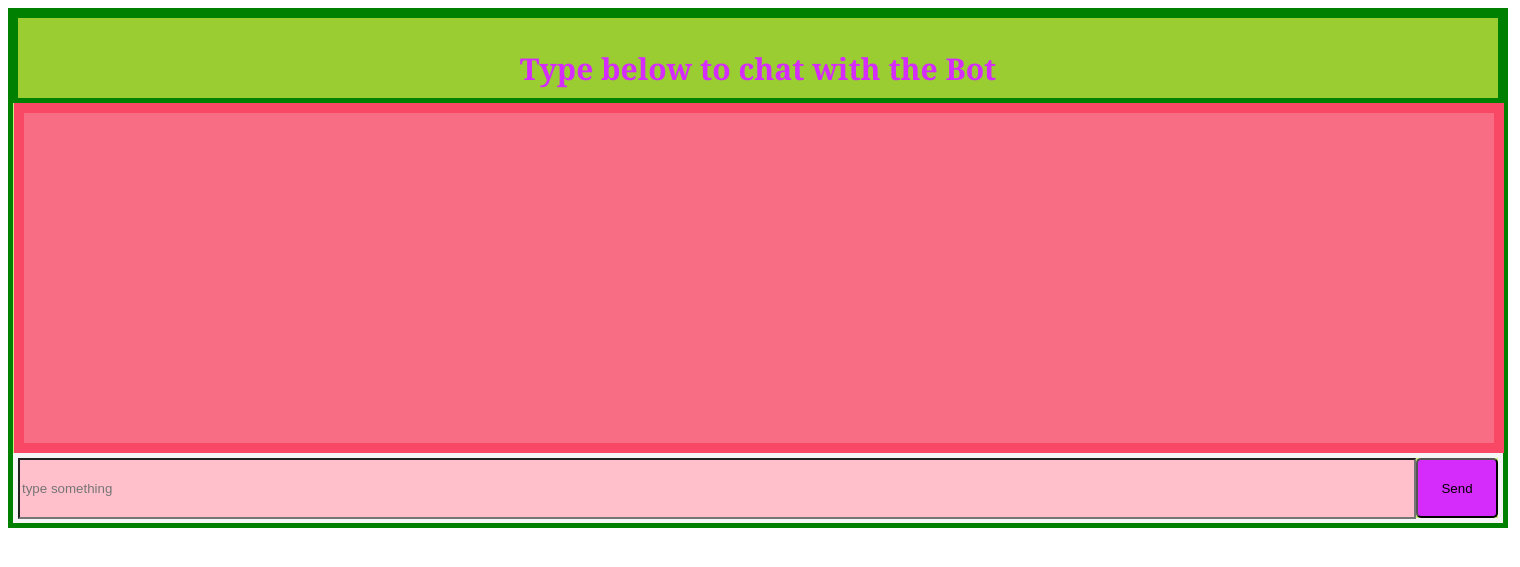
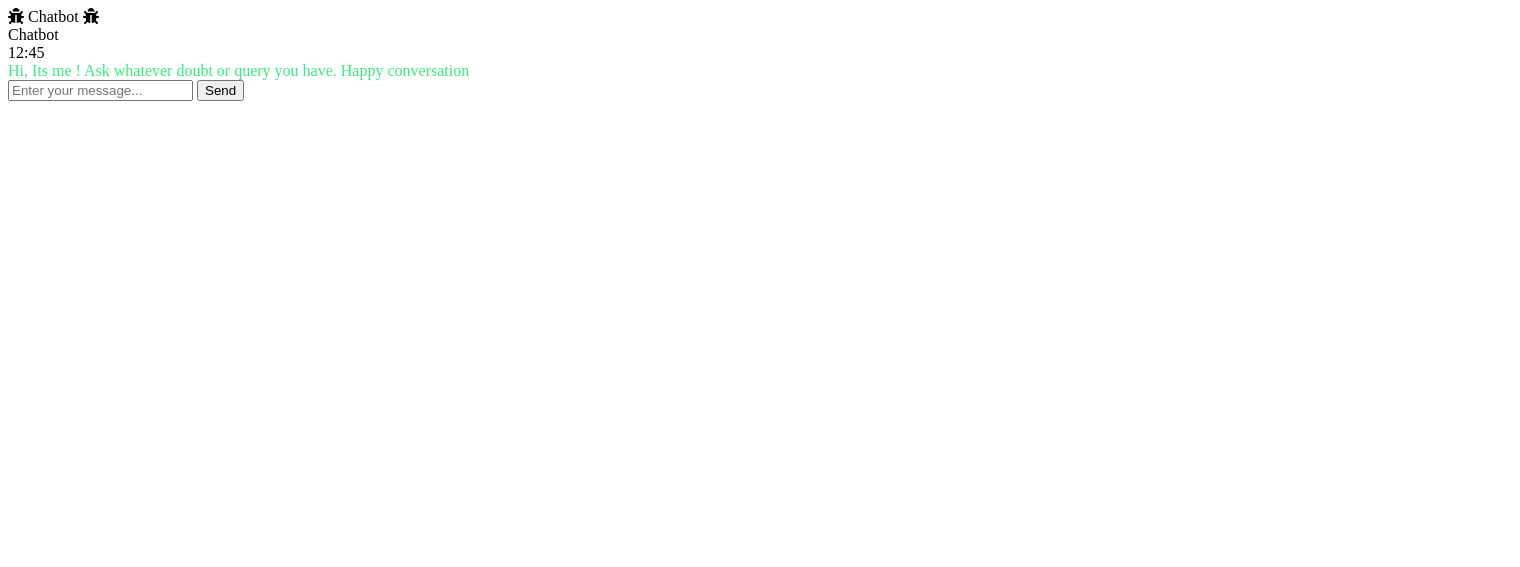
Before and after one commit to De122/AI-Chatbot-to-answer-faq, a Flask app: template template/chatapp.html in a window 1520 px wide. Shown: the top 567 px of the page. Run offline with Flask 3, Linux system fonts and the light colour scheme; the template is opened without the code that fills it, so the values that code supplies are empty; parts of the project's set-up code (start-up, migrations or seed data) failed here and were passed over; some libraries are stand-ins or nearby versions.

Commit message:
Update chatapp.html

```diff
--- a/template/chatapp.html
+++ b/template/chatapp.html
@@ -1,105 +1,125 @@
 <!DOCTYPE html>
-<html>
-  <head>
-      <Style>
-        header{
-                 height:80px;
-                 width:1490;
-                 background-color: yellowgreen;
-                 border:5px solid green;
-                 font-family:Georgia, 'Times New Roman', Times, serif;
+<html lang="en">
 
-        }
+<head>
+  <meta charset="UTF-8">
+  <title>Chatbot</title>
+  <meta charset="UTF-8">
+  <meta name="viewport" content="width=device-width, initial-scale=1.0">
+  <meta http-equiv="X-UA-Compatible" content="ie=edge">
+  <link rel="stylesheet" href="\static\styles\style1.css">
+  <script src="https://ajax.googleapis.com/ajax/libs/jquery/3.2.1/jquery.min.js"></script>
+</head>
 
-        .chatbox{
-                      position:relative;
-                      height:510px;
-                      width:1490px;
-                      background-color:rgba(156, 230, 20, 0.564);
-                      border:5px solid green;
+<body>
+  <!-- partial:index.partial.html -->
+  <section class="msger">
+    <header class="msger-header">
+      <div class="msger-header-title">
+        <i class="fas fa-bug"></i> Chatbot <i class="fas fa-bug"></i>
+      </div>
+    </header>
+
+    <main class="msger-chat">
+      <div class="msg left-msg">
+        <div class="msg-img" ></div>
+
+        <div class="msg-bubble">
+          <div class="msg-info">
+            <div class="msg-info-name">Chatbot</div>
+            <div class="msg-info-time">12:45</div>
+          </div>
+
+          <div class="msg-text" style="color:rgb(53, 238, 127)">
+            Hi, Its me ! Ask whatever doubt or query you have. Happy conversation
+          </div>
+        </div>
+      </div>
+
+    </main>
+
+    <form class="msger-inputarea">
+      <input type="text" class="msger-input" id="textInput" placeholder="Enter your message...">
+      <button type="submit" class="msger-send-btn">Send</button>
+    </form>
+  </section>
+  <!-- partial -->
+  <script src='https://use.fontawesome.com/releases/v5.0.13/js/all.js'></script>
+  <script>
+
+    const msgerForm = get(".msger-inputarea");
+    const msgerInput = get(".msger-input");
+    const msgerChat = get(".msger-chat");
 
 
-        }
-        .chatbox section{
-          position:absolute;
-          background-color:rgb(248, 109, 132);
-          height:330px;
-          width:1470px;
-          border:10px solid rgb(248, 72, 102);
-          margin-left:1px;
+    // Icons made by Freepik from www.flaticon.com
+    const BOT_IMG = "https://image.flaticon.com/icons/svg/327/327779.svg";
+    const PERSON_IMG = "https://image.flaticon.com/icons/svg/145/145867.svg";
+    const BOT_NAME = "    ChatBot";
+    const PERSON_NAME = "You";
 
-        }
-        .message-section{
-          position:relative;
-          height:60px;
-          width:1480px;
-          border:5px solid whitesmoke;
-          top:350px;
+    msgerForm.addEventListener("submit", event => {
+      event.preventDefault();
 
-        }
+      const msgText = msgerInput.value;
+      if (!msgText) return;
 
-        .text1{
-          width:1390px;
-          height:55px;
-          background-color: pink;
-        }
+      appendMessage(PERSON_NAME, PERSON_IMG, "right", msgText);
+      msgerInput.value = "";
+      botResponse(msgText);
+    });
 
-      </Style>
-  </head>
-  <body>
-    <div class="chatbox">
-    <header>
-      <p style="color:rgb(213, 44, 251);  font-size:30px; text-align: center;"><strong>Type below to chat with the Bot</strong></p>
-    </header>
-    <section id="disp">
-    </section>
+    function appendMessage(name, img, side, text) {
+      //   Simple solution for small apps
+      const msgHTML = `
+<div class="msg ${side}-msg">
+  <div class="msg-img" style="background-image: url(${img})"></div>
 
-      <div class="message-section">
-        <input class="text1" type="text"  placeholder="type something" id="message">
-        <button style="background-color:rgb(213, 44, 251); height:60px; width:82px; border-radius: 5px; float:right;" id="send">Send</button>
-        <div id="bot-message"></div>
+  <div class="msg-bubble">
+    <div class="msg-info">
+      <div class="msg-info-name">${name}</div>
+      <div class="msg-info-time">${formatDate(new Date())}</div>
+    </div>
 
-    </div>
+    <div class="msg-text">${text}</div>
   </div>
+</div>
+`;
+
+      msgerChat.insertAdjacentHTML("beforeend", msgHTML);
+      msgerChat.scrollTop += 500;
+    }
+
+    function botResponse(rawText) {
+
+      // Bot Response
+      $.get("/get", { msg: rawText }).done(function (data) {
+        console.log(rawText);
+        console.log(data);
+        const msgText = data;
+        appendMessage(BOT_NAME, BOT_IMG, "left", msgText);
+
+      });
+
+    }
+
+
+    // Utils
+    function get(selector, root = document) {
+      return root.querySelector(selector);
+    }
+
+    function formatDate(date) {
+      const h = "0" + date.getHours();
+      const m = "0" + date.getMinutes();
+
+      return `${h.slice(-2)}:${m.slice(-2)}`;
+    }
 
 
 
+  </script>
+
 </body>
 
-<script>
-  const messageInput = document.getElementById("message");
-  const submitButton = document.getElementById("send");
-  const chatDisplay = document.getElementById("disp");
-
-submitButton.addEventListener("click", function() {
-const userMessage = messageInput.value;
-
-const messageElement = document.createElement("div");
-messageElement.textContent = userMessage;
-
-chatDisplay.appendChild(messageElement);
-sendMessage(userMessage)
-});
-
-function sendMessage(message) {
-  const xhr = new XMLHttpRequest();
-  xhr.open('GET', '/bot', true);
-  xhr.onreadystatechange = function() {
-    if (this.readyState === XMLHttpRequest.DONE && this.status === 200) {
-      const botMessage = JSON.parse(this.response).message;
-      displayMessage(botMessage);
-
-    }
-  };
-  xhr.send(JSON.stringify({ message: message }));
-}
-
-function displayMessage(botMessage) {
-  const botMessageElement = document.getElementById('#bot-message');
-  botMessageElement.textContent = botMessage;
-  chatDisplay.appendChild(botMessageElement);
-}
-
-
-</script>
 </html>
```
